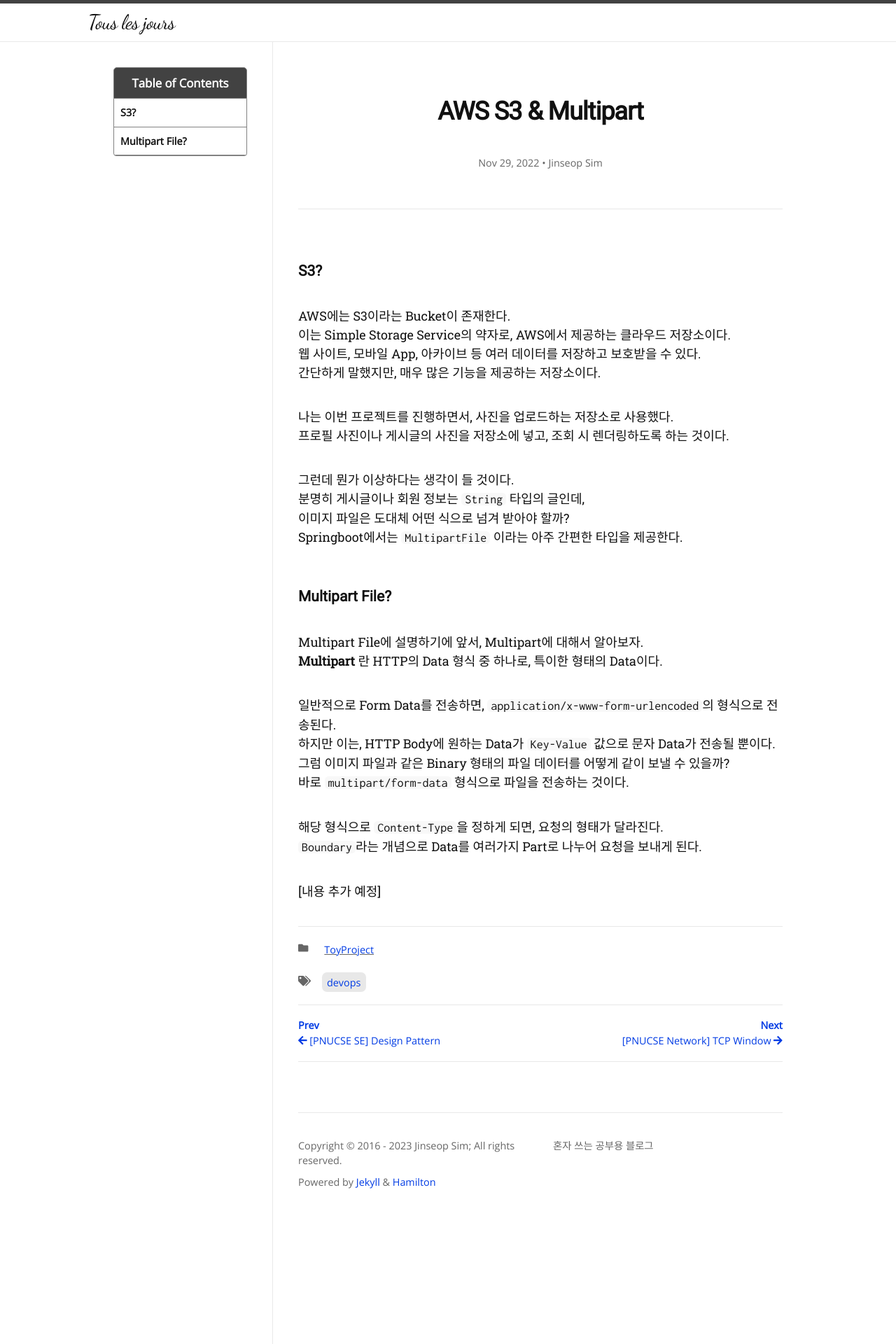
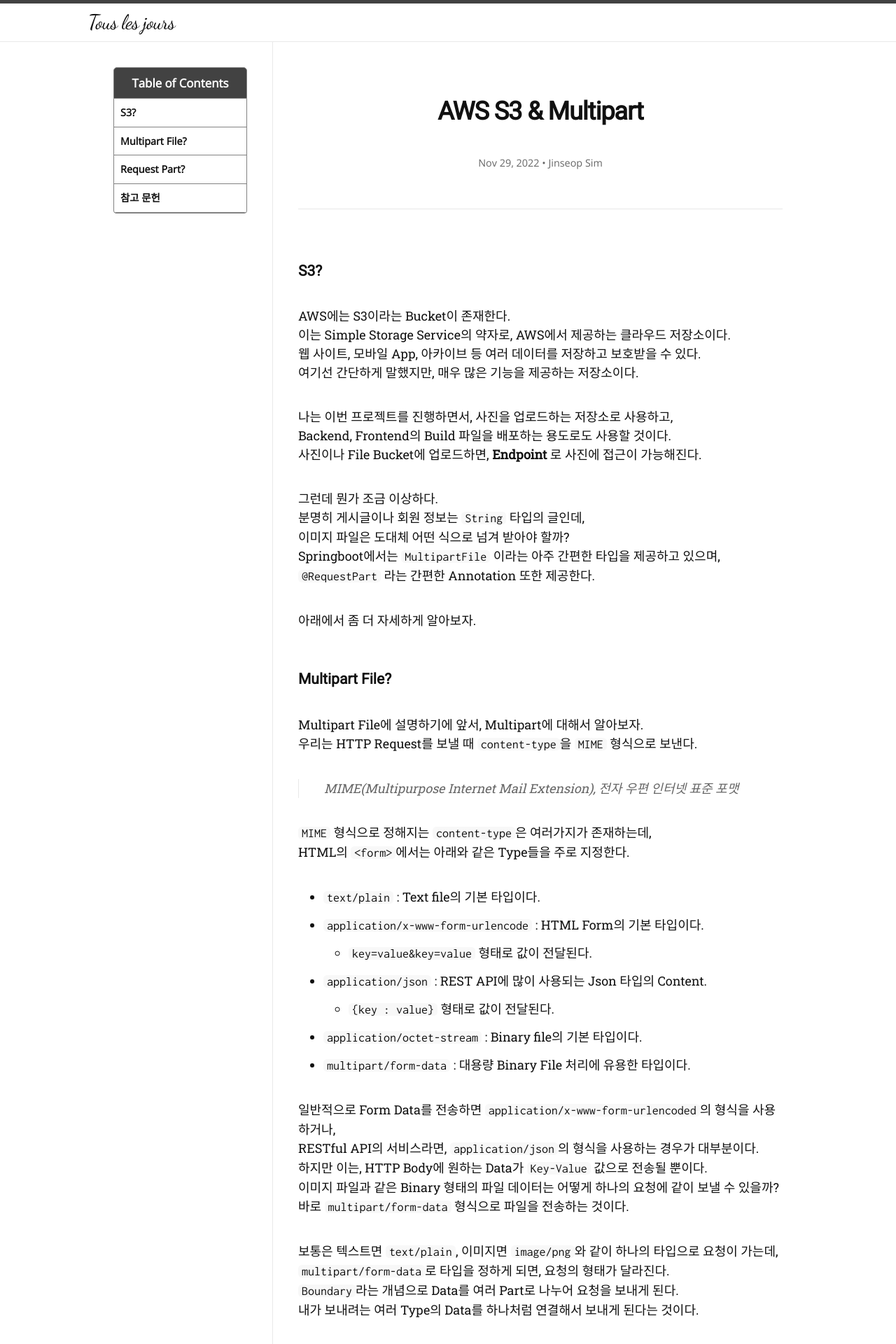
Before and after one commit to Jinseop-Sim/Jinseop-Sim.github.io, a Jekyll site: the page built from _posts/2022-11-29-multipartfile.md, in a window 1280 px wide. Shown: the top 1920 px of the page at 70% size. Built offline with Jekyll 4.4.1, drawn with Linux system fonts in a browser that asks for light colours; nearby versions of some CDN libraries; some web fonts are replaced; some of the changed text lies outside the part shown.

Commit message:
글 내용 추가

````diff
--- a/_posts/2022-11-29-multipartfile.md
+++ b/_posts/2022-11-29-multipartfile.md
@@ -11,26 +11,55 @@
 AWS에는 S3이라는 Bucket이 존재한다.
 이는 Simple Storage Service의 약자로, AWS에서 제공하는 클라우드 저장소이다.
 웹 사이트, 모바일 App, 아카이브 등 여러 데이터를 저장하고 보호받을 수 있다.
-간단하게 말했지만, 매우 많은 기능을 제공하는 저장소이다.
+여기선 간단하게 말했지만, 매우 많은 기능을 제공하는 저장소이다.
 
-나는 이번 프로젝트를 진행하면서, 사진을 업로드하는 저장소로 사용했다.
-프로필 사진이나 게시글의 사진을 저장소에 넣고, 조회 시 렌더링하도록 하는 것이다.
+나는 이번 프로젝트를 진행하면서, 사진을 업로드하는 저장소로 사용하고,
+Backend, Frontend의 Build 파일을 배포하는 용도로도 사용할 것이다.
+사진이나 File Bucket에 업로드하면, __Endpoint__ 로 사진에 접근이 가능해진다.
 
-그런데 뭔가 이상하다는 생각이 들 것이다.
+그런데 뭔가 조금 이상하다.
 분명히 게시글이나 회원 정보는 ```String``` 타입의 글인데,
 이미지 파일은 도대체 어떤 식으로 넘겨 받아야 할까?
-Springboot에서는 ```MultipartFile``` 이라는 아주 간편한 타입을 제공한다.
+Springboot에서는 ```MultipartFile``` 이라는 아주 간편한 타입을 제공하고 있으며,
+```@RequestPart``` 라는 간편한 Annotation 또한 제공한다.
+
+아래에서 좀 더 자세하게 알아보자.
 
 ### Multipart File?
 Multipart File에 설명하기에 앞서, Multipart에 대해서 알아보자.
-__Multipart__ 란 HTTP의 Data 형식 중 하나로, 특이한 형태의 Data이다.
+우리는 HTTP Request를 보낼 때 ```content-type```을 ```MIME``` 형식으로 보낸다.
+> MIME(Multipurpose Internet Mail Extension), 전자 우편 인터넷 표준 포맷
 
-일반적으로 Form Data를 전송하면, ```application/x-www-form-urlencoded```의 형식으로 전송된다.
-하지만 이는, HTTP Body에 원하는 Data가 ```Key-Value``` 값으로 문자 Data가 전송될 뿐이다.
-그럼 이미지 파일과 같은 Binary 형태의 파일 데이터를 어떻게 같이 보낼 수 있을까?
+```MIME``` 형식으로 정해지는 ```content-type```은 여러가지가 존재하는데,
+HTML의 ```<form>```에서는 아래와 같은 Type들을 주로 지정한다.
+- ```text/plain``` : Text file의 기본 타입이다.
+- ```application/x-www-form-urlencode``` : HTML Form의 기본 타입이다.
+  - ```key=value&key=value``` 형태로 값이 전달된다.
+- ```application/json``` : REST API에 많이 사용되는 Json 타입의 Content.
+  - ```{key : value}``` 형태로 값이 전달된다.
+- ```application/octet-stream``` : Binary file의 기본 타입이다.
+- ```multipart/form-data``` : 대용량 Binary File 처리에 유용한 타입이다.
+
+일반적으로 Form Data를 전송하면 ```application/x-www-form-urlencoded```의 형식을 사용하거나,
+RESTful API의 서비스라면, ```application/json```의 형식을 사용하는 경우가 대부분이다.
+하지만 이는, HTTP Body에 원하는 Data가 ```Key-Value``` 값으로 전송될 뿐이다.
+이미지 파일과 같은 Binary 형태의 파일 데이터는 어떻게 하나의 요청에 같이 보낼 수 있을까?
 바로 ```multipart/form-data``` 형식으로 파일을 전송하는 것이다.
 
-해당 형식으로 ```Content-Type```을 정하게 되면, 요청의 형태가 달라진다.
-```Boundary```라는 개념으로 Data를 여러가지 Part로 나누어 요청을 보내게 된다.
+보통은 텍스트면 ```text/plain```, 이미지면 ```image/png```와 같이 하나의 타입으로 요청이 가는데,
+```multipart/form-data```로 타입을 정하게 되면, 요청의 형태가 달라진다.
+```Boundary```라는 개념으로 Data를 여러 Part로 나누어 요청을 보내게 된다.
+내가 보내려는 여러 Type의 Data를 하나처럼 연결해서 보내게 된다는 것이다.
 
-[내용 추가 예정]
+### Request Part?
+위에서 말했듯이, Multipart는 여러 Part의 Data를 하나로 연결해서 보낸다고 했다.
+그렇다면 당연히 ```Controller```에서 받을 때에는 Part대로 분리해서 받아야 한다.
+이럴 때 ```@RequestPart``` Annotation을 통해서 Data를 받는다.
+즉 ```@RequestBody```가 필요하지만, Binary Stream이 포함된 경우에 사용할 수 있다.
+
+```@RequestBody```에서 ```HttpMessageConverter```가 Deserialization을 해주듯,
+```MultiPartResolver```가 동작해서 Deserialization을 해 Data를 Mapping 해준다고 한다.
+
+### 참고 문헌
+> [Spring Docs : RequestPart](https://docs.spring.io/spring-framework/docs/current/javadoc-api/org/springframework/web/bind/annotation/RequestPart.html)
+> [What is AWS S3](https://docs.aws.amazon.com/ko_kr/AmazonS3/latest/userguide/Welcome.html)
````
Also changed, not shown: _posts/2023-02-22-time-set.md (line endings or trailing spaces).
